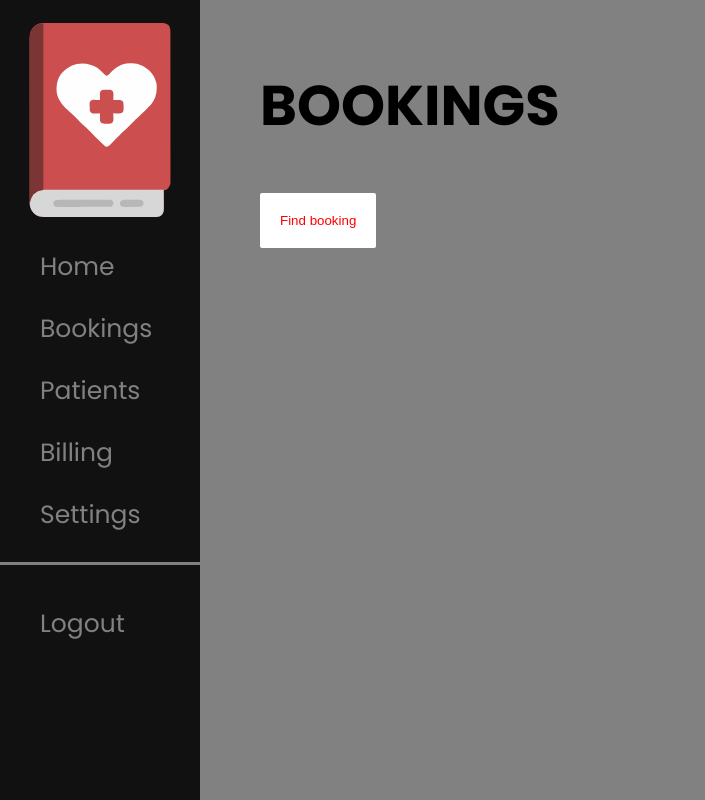
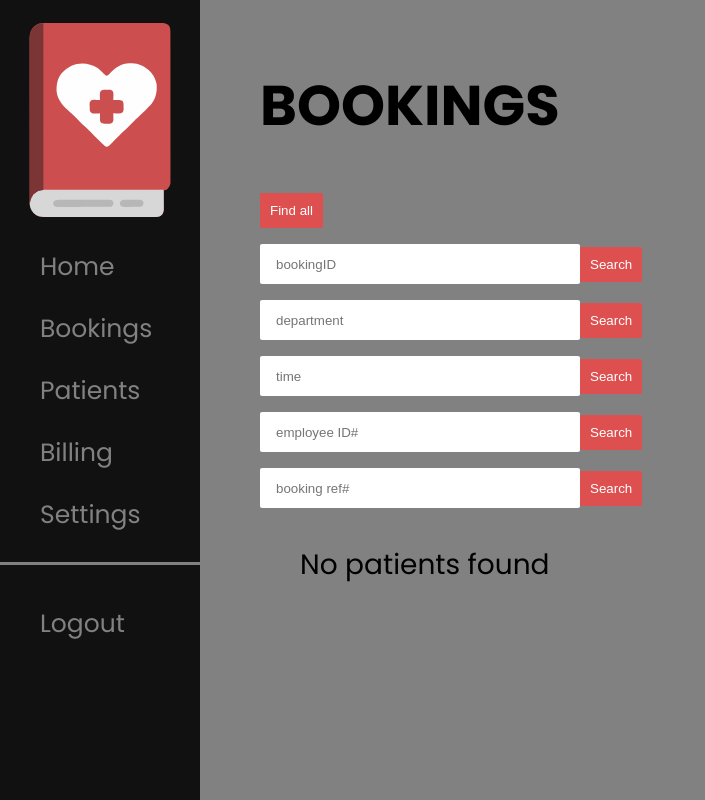
Before and after one commit to ChaseY03/CareNexa, a React (Create React App) app in the folder React/my-react-app-test/: page /Booking in a window 1280 px wide. Shown: the whole page, without its empty margins (0-705 px from the left). Built offline with nearby package versions, Linux system fonts and the light colour scheme.

Commit message:
Booking SQL search now works

```diff
--- a/React/my-react-app-test/src/components/Booking.js
+++ b/React/my-react-app-test/src/components/Booking.js
@@ -2,26 +2,148 @@ import Layout from "./Layout";
 import React, { useState, useEffect } from 'react';
 import axios from 'axios';
 
+
+
 function Booking() {
 
+
+    const [bookingID, setbookingID] = useState({
+        bookingID : ''
+    })
+    const [location, setlocation] = useState({
+        location : ''
+    })
+    const [time, settime] = useState({
+        time : ''
+    })
+    const [StaffemployeeID, setStaffemployeeID] = useState({
+        StaffemployeeID : ''
+    })
+    const [patientBooking, setpatientBooking] = useState({
+        patientBooking : ''
+    })
     const [bookings, setBookings] = useState([]);
 
-    /* auto show bookings
-        useEffect( () => {
-            // Fetch appointments from your API
-            axios.get('http://localhost:3006/Booking')
-                .then(response => {
-                    setBookings(response.data);
+    const takeInput = (e) => {
+        setbookingID(prev => ({...prev,[e.target.name]: [e.target.value]}))
+        setlocation(prev => ({...prev,[e.target.name]: [e.target.value]}))
+        settime(prev => ({...prev,[e.target.name]: [e.target.value]}))
+        setStaffemployeeID(prev => ({...prev,[e.target.name]: [e.target.value]}))
+        setpatientBooking(prev => ({...prev,[e.target.name]: [e.target.value]}))
+    }
+
+    const findBookingID = async (e) => {
+        e.preventDefault();
+        try {
+            await axios.post('http://localhost:3006/FindBookingID', bookingID)
+                .then(res => {
+                    if (res.data && res.data.status === "Found") {
+                        setbookingID(res.data.data);  // Set the state here
+                        console.log(res.data);
+                    }
+                    else {
+                        setbookingID([]);
+                        console.log(res.data)
+                    }
                 })
-                .catch(error => {
-                    console.error('Error fetching appointments:', error);
-                });
-        }, []);
-    */
+                .catch(err => console.log(err))
+        }
+        catch (error) {
+            console.error('Error fetching patients:', error);
 
-    const findBooking = async (e) => {
+        }
+    };
+
+    const findLocation = async (e) => {
         e.preventDefault();
-        await axios.post('http://localhost:3006/Booking')
+        try {
+            await axios.post('http://localhost:3006/FindLocation', location)
+                .then(res => {
+                    if (res.data && res.data.status === "Found") {
+                        setlocation(res.data.data);  // Set the state here
+                        console.log(res.data);
+                    }
+                    else {
+                        setlocation([]);
+                        console.log(res.data)
+                    }
+                })
+                .catch(err => console.log(err))
+        }
+        catch (error) {
+            console.error('Error fetching patients:', error);
+
+        }
+    };
+
+    const findTime = async (e) => {
+        e.preventDefault();
+        try {
+            await axios.post('http://localhost:3006/FindTime', time)
+                .then(res => {
+                    if (res.data && res.data.status === "Found") {
+                        settime(res.data.data);  // Set the state here
+                        console.log(res.data);
+                    }
+                    else {
+                        settime([]);
+                        console.log(res.data)
+                    }
+                })
+                .catch(err => console.log(err))
+        }
+        catch (error) {
+            console.error('Error fetching patients:', error);
+
+        }
+    };
+
+    const findStaffemployeeID = async (e) => {
+        e.preventDefault();
+        try {
+            await axios.post('http://localhost:3006/FindStaffemployeeID', StaffemployeeID)
+                .then(res => {
+                    if (res.data && res.data.status === "Found") {
+                        setStaffemployeeID(res.data.data);  // Set the state here
+                        console.log(res.data);
+                    }
+                    else {
+                        setStaffemployeeID([]);
+                        console.log(res.data)
+                    }
+                })
+                .catch(err => console.log(err))
+        }
+        catch (error) {
+            console.error('Error fetching patients:', error);
+        }
+    };
+
+    const findpatientBooking = async (e) => {
+        e.preventDefault();
+        try {
+            await axios.post('http://localhost:3006/FindpatientBooking', patientBooking)
+                .then(res => {
+                    if (res.data && res.data.status === "Found") {
+                        setpatientBooking(res.data.data);  // Set the state here
+                        console.log(res.data);
+                    }
+                    else {
+                        setpatientBooking([]);
+                        console.log(res.data)
+                    }
+                })
+                .catch(err => console.log(err))
+        }
+        catch (error) {
+            console.error('Error fetching patients:', error);
+
+        }
+    };
+
+    const findAllBookings = async (e) => {
+        e.preventDefault();
+        await axios.post('http://localhost:3006/FindAllBookings')
             .then(response => {
                 setBookings(response.data);
                 console.log("loading data")
@@ -39,16 +161,57 @@ function Booking() {
 
         <main>
             <h1>BOOKINGS</h1>
-            <form onSubmit={findBooking}>
-                <button type='submit' >Find booking</button>
+            <form onSubmit={findAllBookings}>
+                <button type='submit' className={"search-button"}>Find all</button>
             </form>
+
+            <form action="" onSubmit={findBookingID}>
+                <div>
+                    <input type='textbox' placeholder='bookingID' name='bookingID' onChange={takeInput} autoComplete='off' required />
+                    <button type='Search' className={"search-button"}>Search</button>
+                </div>
+            </form>
+
+            <form action="" onSubmit={findLocation}>
+                <div>
+                    <input type='textbox' placeholder='department' name='location' onChange={takeInput} autoComplete='off' required />
+                    <button type='Search' className={"search-button"}>Search</button>
+                </div>
+            </form>
+
+            <form action="" onSubmit={findTime}>
+                <div>
+                    <input type='textbox' placeholder='time' name='time' onChange={takeInput} autoComplete='off' required />
+                    <button type='Search' className={"search-button"}>Search</button>
+                </div>
+            </form>
+
+            <form action="" onSubmit={findStaffemployeeID}>
+                <div>
+                    <input type='textbox' placeholder='employee ID#' name='StaffemployeeID' onChange={takeInput} autoComplete='off' required />
+                    <button type='Search' className={"search-button"}>Search</button>
+                </div>
+            </form>
+
+            <form action="" onSubmit={findpatientBooking}>
+                <div>
+                    <input type='textbox' placeholder='booking ref#' name='patientBooking' onChange={takeInput} autoComplete='off' required />
+                    <button type='Search' className={"search-button"}>Search</button>
+                </div>
+            </form>
+
             <ul>
-                {bookings.map(booking => (
-                    <li key={`${booking.patientBooking}-${booking.time}`}>
-                        {booking.patientBooking} - {booking.time}
-                    </li>
+                {Array.isArray(bookings) && bookings.length > 0 ? (
+                    bookings.map((Booking) => (
+                        <li
+                            key={`${Booking.bookingID}-${Booking.location}-${Booking.time}-${Booking.StaffemployeeID}-${Booking.patientBooking}`}
+                        >
+                            {Booking.bookingID} - {Booking.location} - {Booking.time} - {Booking.StaffemployeeID} - {Booking.patientBooking}                        </li>
+                    ))
+                ) : (
+                    <li>No patients found</li>
+                )}
 
-                ))}
             </ul>
         </main>
     </>
--- a/React/my-react-app-test/src/components/Patient.js
+++ b/React/my-react-app-test/src/components/Patient.js
@@ -36,7 +36,6 @@ function Patients() {
                     }
                     else {
                         setPatients([]);
-                        alert("No patients found");
                         console.log(res.data)
                     }
                 })
@@ -59,7 +58,6 @@ function Patients() {
                     }
                     else {
                         setPatients([]);
-                        alert("No patients found");
                         console.log(res.data)
                     }
                 })
@@ -82,7 +80,6 @@ function Patients() {
                     }
                     else {
                         setPatients([]);
-                        alert("No patients found");
                         console.log(res.data)
                     }
                 })
@@ -105,7 +102,6 @@ function Patients() {
                     }
                     else {
                         setPatients([]);
-                        alert("No patients found");
                         console.log(res.data)
                     }
                 })
@@ -150,28 +146,28 @@ function Patients() {
                 <button type='submit' className={"search-button"}>Find all</button>
             </form>
 
-            <form action="" onSubmit={findPatientID} className="patientID-form">
+            <form action="" onSubmit={findPatientID}>
                 <div>
                     <input type='textbox' placeholder='patientID' name='patientID' onChange={takeInput} autoComplete='off' required />
                     <button type='Search' className={"search-button"}>Search</button>
                 </div>
             </form>
 
-            <form action="" onSubmit={findPatientFore} className="patientfore-form">
+            <form action="" onSubmit={findPatientFore}>
                 <div>
                     <input type='textbox' placeholder='forename' name='forename' onChange={takeInput} autoComplete='off' required />
                     <button type='Search' className={"search-button"}>Search</button>
                 </div>
             </form>
 
-            <form action="" onSubmit={findPatientSur} className="patientSur-form">
+            <form action="" onSubmit={findPatientSur}>
                 <div>
                     <input type='textbox' placeholder='surname' name='surname' onChange={takeInput} autoComplete='off' required />
                     <button type='Search' className={"search-button"}>Search</button>
                 </div>
             </form>
 
-            <form action="" onSubmit={findPatientDOB} className="patientDOB-form">
+            <form action="" onSubmit={findPatientDOB}>
                 <div>
                     <input type='textbox' placeholder='date of birth (yyyymmdd)' name='DOB' onChange={takeInput} autoComplete='off' required />
                     <button type='Search' className={"search-button"}>Search</button>
```
Also changed, not shown: 1 other file (tests, documents, lock files or other folders). Lines whose indentation alone changed are shown as unchanged.
